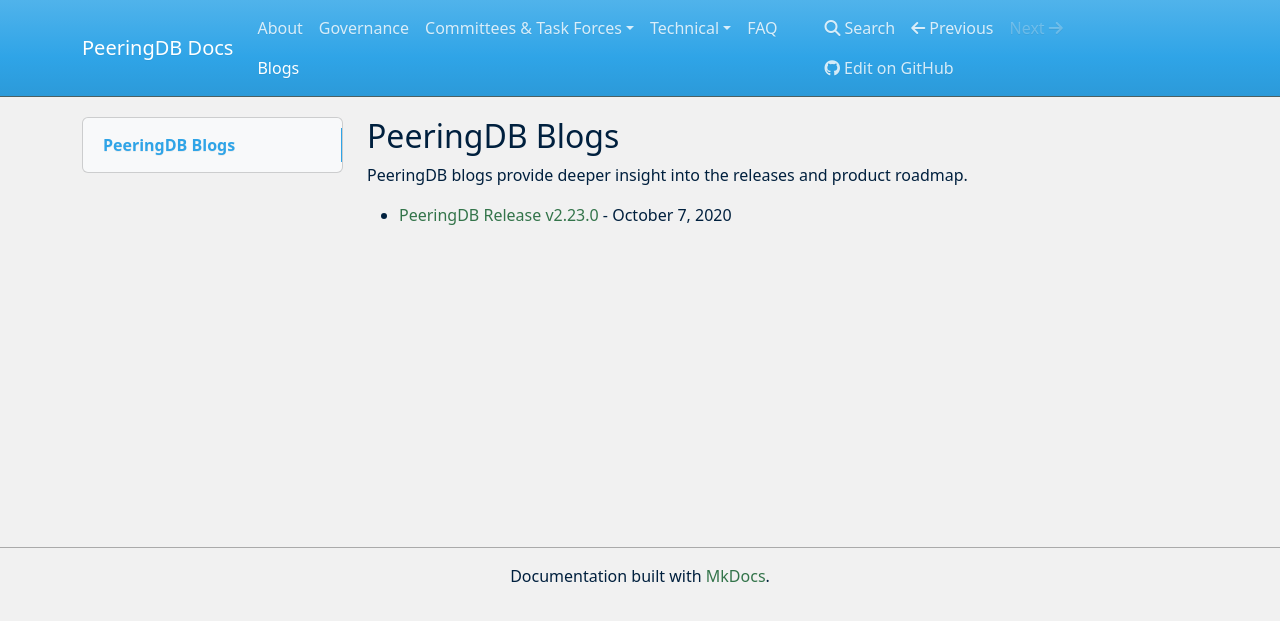
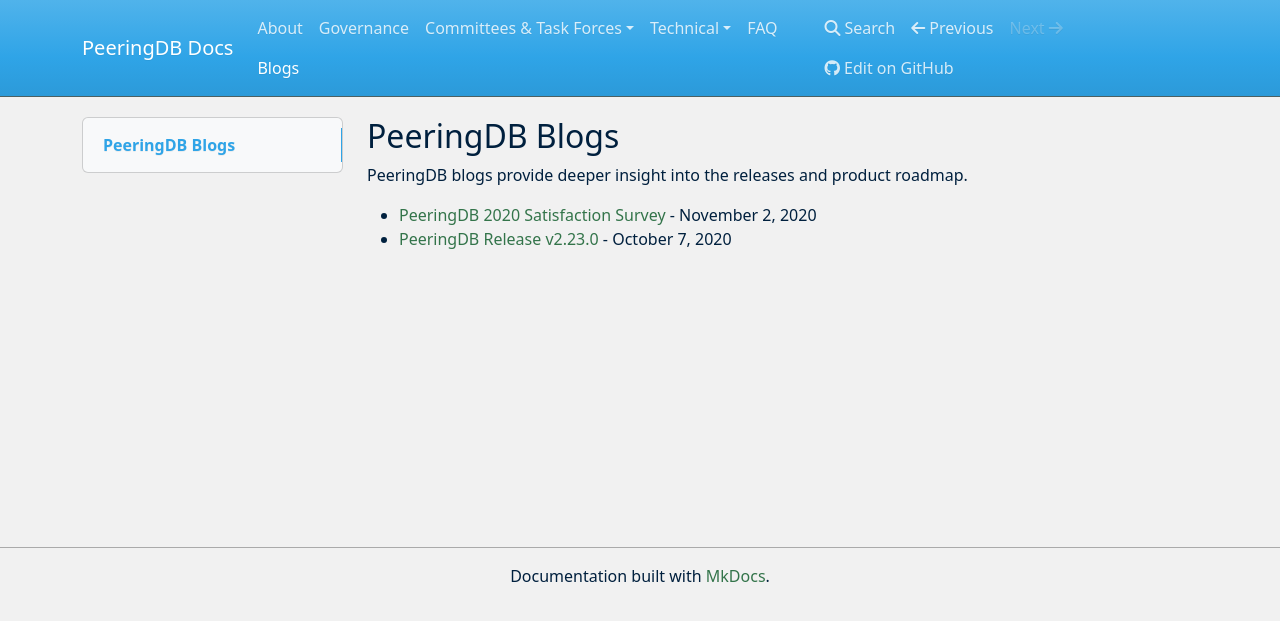
Before and after one commit to peeringdb/docs, an MkDocs documentation site: the page built from docs/blogs.md, in a window 1280 px wide. Shown: the top 621 px of the page. Built offline with MkDocs 1.6.1, drawn with Linux system fonts in a browser that asks for light colours; nearby versions of some CDN libraries.

Commit message:
Add link to the PDB 2020 satisfaction survey.

```diff
--- a/docs/blogs.md
+++ b/docs/blogs.md
@@ -2,4 +2,5 @@
 
 PeeringDB blogs provide deeper insight into the releases and product roadmap.
 
+- [PeeringDB 2020 Satisfaction Survey](blog/peeringdb_2020_satisfaction_survey.md) - November 2, 2020
 - [PeeringDB Release v2.23.0](blog/peeringdb_release_v2.23.0.md) - October 7, 2020
```
